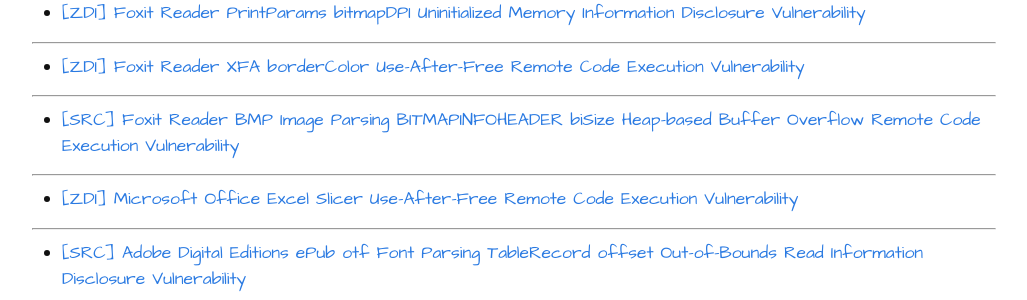
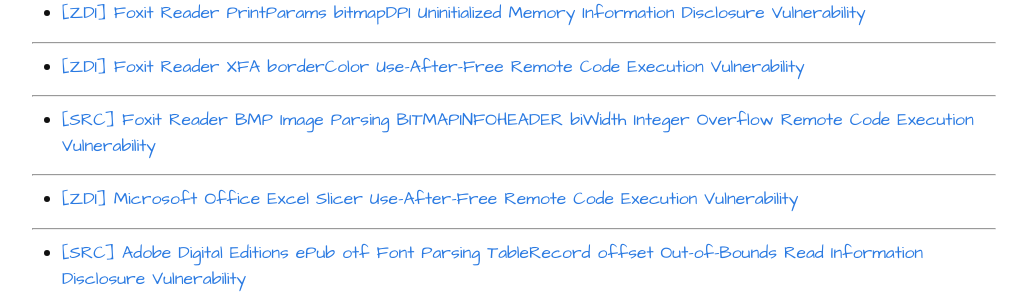
Before and after one commit to sourceincite/sourceincite.github.io, a Jekyll site: the page built from advisories/index.md, in a window 1280 px wide and 900 px high, scrolled down 5086 px. Shown: the part 152-452 px from the top of the window, without its empty margins (126-1153 px from the left). Built offline with Jekyll 4.4.1, drawn with Linux system fonts in a browser that asks for light colours.

Commit message:
updated advisory

```diff
--- a/advisories/index.md
+++ b/advisories/index.md
@@ -324,7 +324,7 @@
 
 ---
 
-* [[SRC] Foxit Reader BMP Image Parsing BITMAPINFOHEADER biSize Heap-based Buffer Overflow Remote Code Execution Vulnerability](src-2018-0009)
+* [[SRC] Foxit Reader BMP Image Parsing BITMAPINFOHEADER biWidth Integer Overflow Remote Code Execution Vulnerability](src-2018-0009)
 
 ---
 
```
